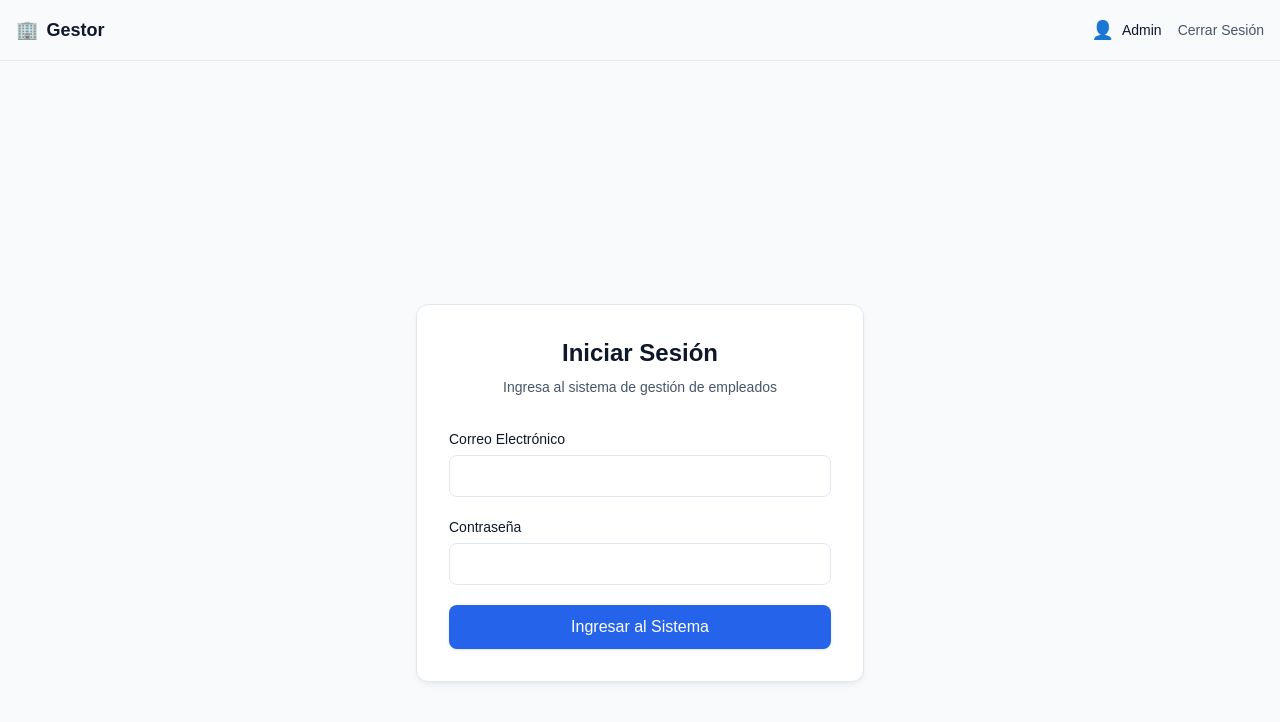
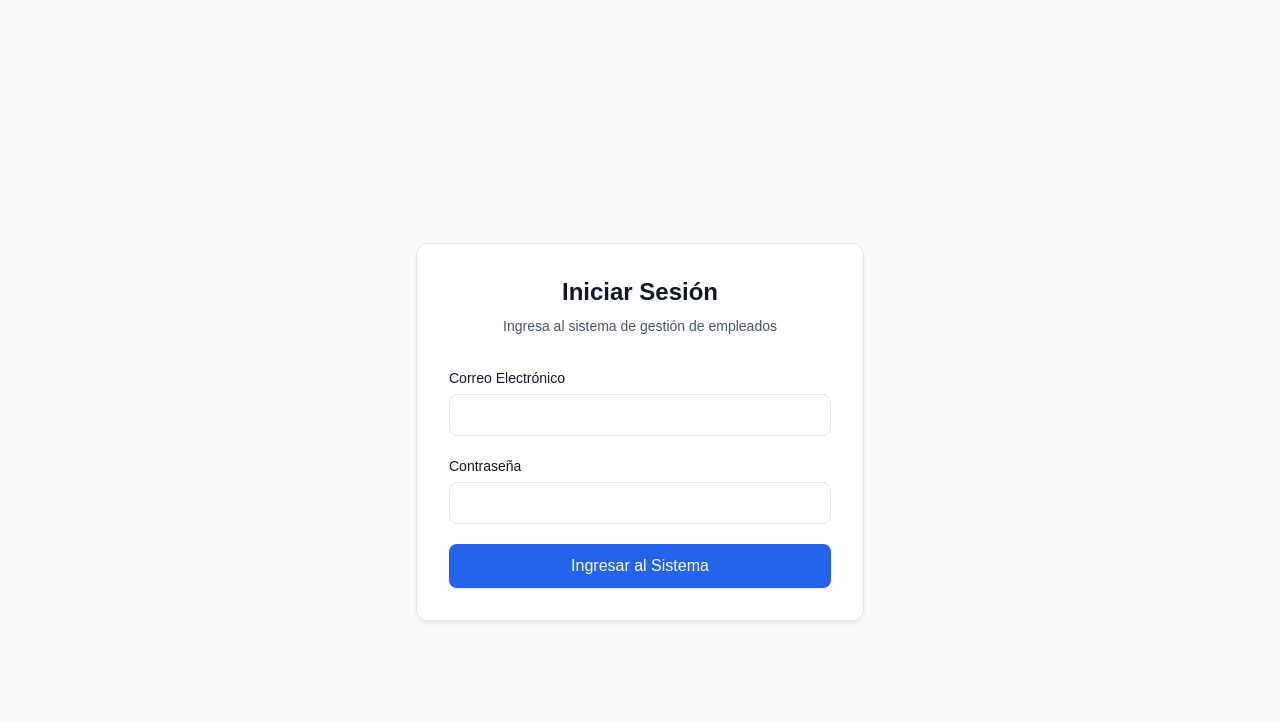
Before and after one commit to JheanLL/proyecto_software, a Next.js app: page /login in a window 1280 px wide. Shown: the top 722 px of the page. Built offline with nearby package versions, Linux system fonts and the light colour scheme; no server answers.

Commit message:
feat: ocultar logo y logout en la página de login

```diff
--- a/app/layout.tsx
+++ b/app/layout.tsx
@@ -1,9 +1,8 @@
 import type { Metadata } from "next";
 import { Geist, Geist_Mono } from "next/font/google";
-import Link from "next/link";
 import "./globals.css";
 import ToastProvider from "@/components/ui/ToastProvider";
-import LogoutButton from "@/components/ui/LogoutButton";
+import Header from "@/components/layout/Header";
 
 const geistSans = Geist({
   variable: "--font-geist-sans",
@@ -30,19 +29,8 @@
       lang="es"
       className={`${geistSans.variable} ${geistMono.variable} h-full antialiased`}
     >
-      <body className="min-h-full flex flex-col">
-        <header className="w-full p-4 flex justify-between items-center border-b border-border">
-          <Link href="/" className="font-bold text-lg hover:text-brand transition-colors flex items-center gap-2">
-            <span>🏢</span> Gestor
-          </Link>
-          <div className="flex items-center gap-4">
-            <div className="flex items-center gap-2 text-sm font-medium text-foreground">
-              <span className="text-lg">👤</span>
-              <span>Admin</span>
-            </div>
-            <LogoutButton />
-          </div>
-        </header>
+        <body className="min-h-full flex flex-col">
+        <Header />
         <main className="flex-grow w-full overflow-x-hidden p-4 md:p-8">
           <ToastProvider>{children}</ToastProvider>
         </main>
--- /dev/null
+++ b/components/layout/Header.tsx
@@ -0,0 +1,28 @@
+"use client";
+
+import Link from "next/link";
+import { usePathname } from "next/navigation";
+import LogoutButton from "@/components/ui/LogoutButton";
+
+export default function Header() {
+  const pathname = usePathname();
+
+  if (pathname === "/login") {
+    return null;
+  }
+
+  return (
+    <header className="w-full p-4 flex justify-between items-center border-b border-border">
+      <Link href="/" className="font-bold text-lg hover:text-brand transition-colors flex items-center gap-2">
+        <span>🏢</span> Gestor
+      </Link>
+      <div className="flex items-center gap-4">
+        <div className="flex items-center gap-2 text-sm font-medium text-foreground">
+          <span className="text-lg">👤</span>
+          <span>Admin</span>
+        </div>
+        <LogoutButton />
+      </div>
+    </header>
+  );
+}
```
